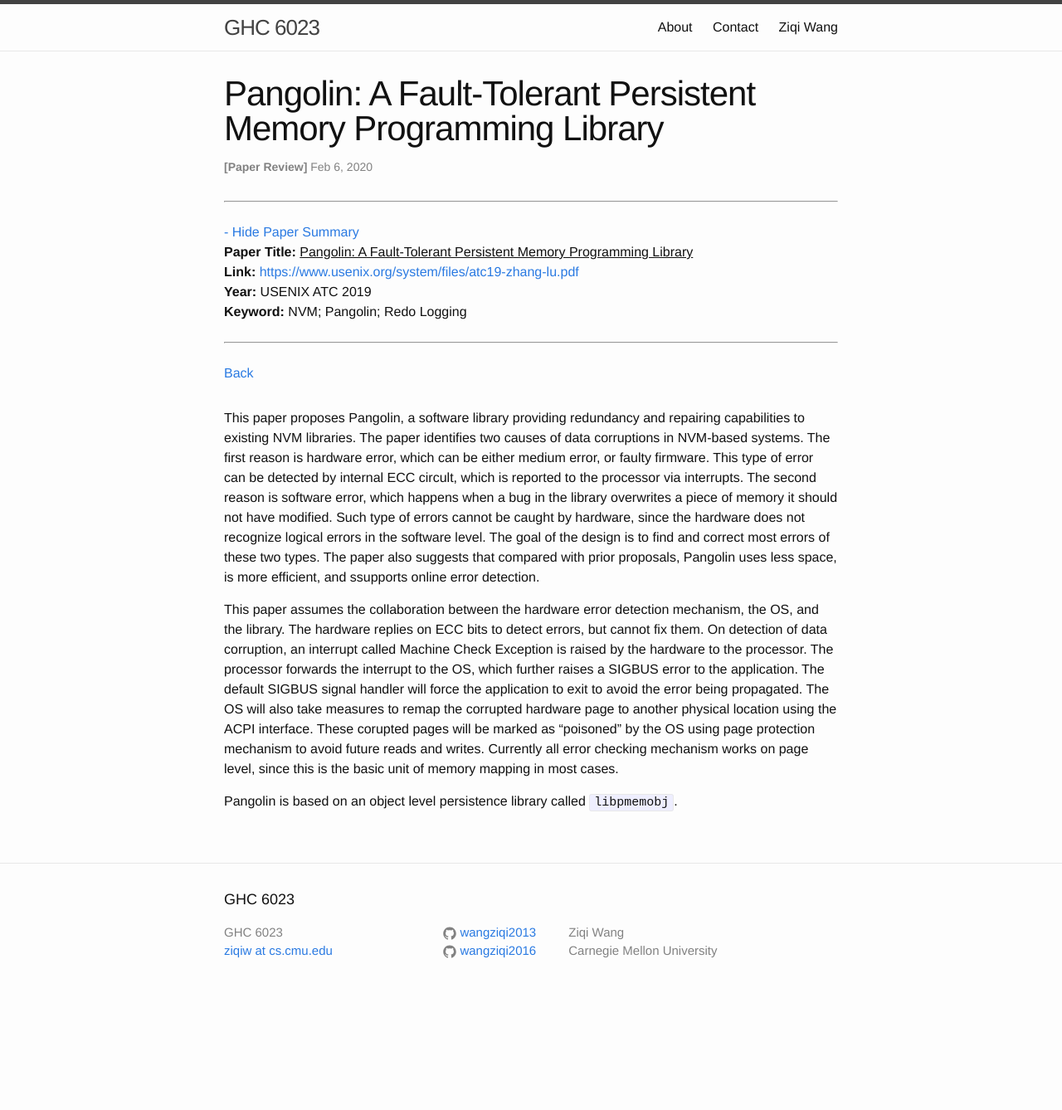
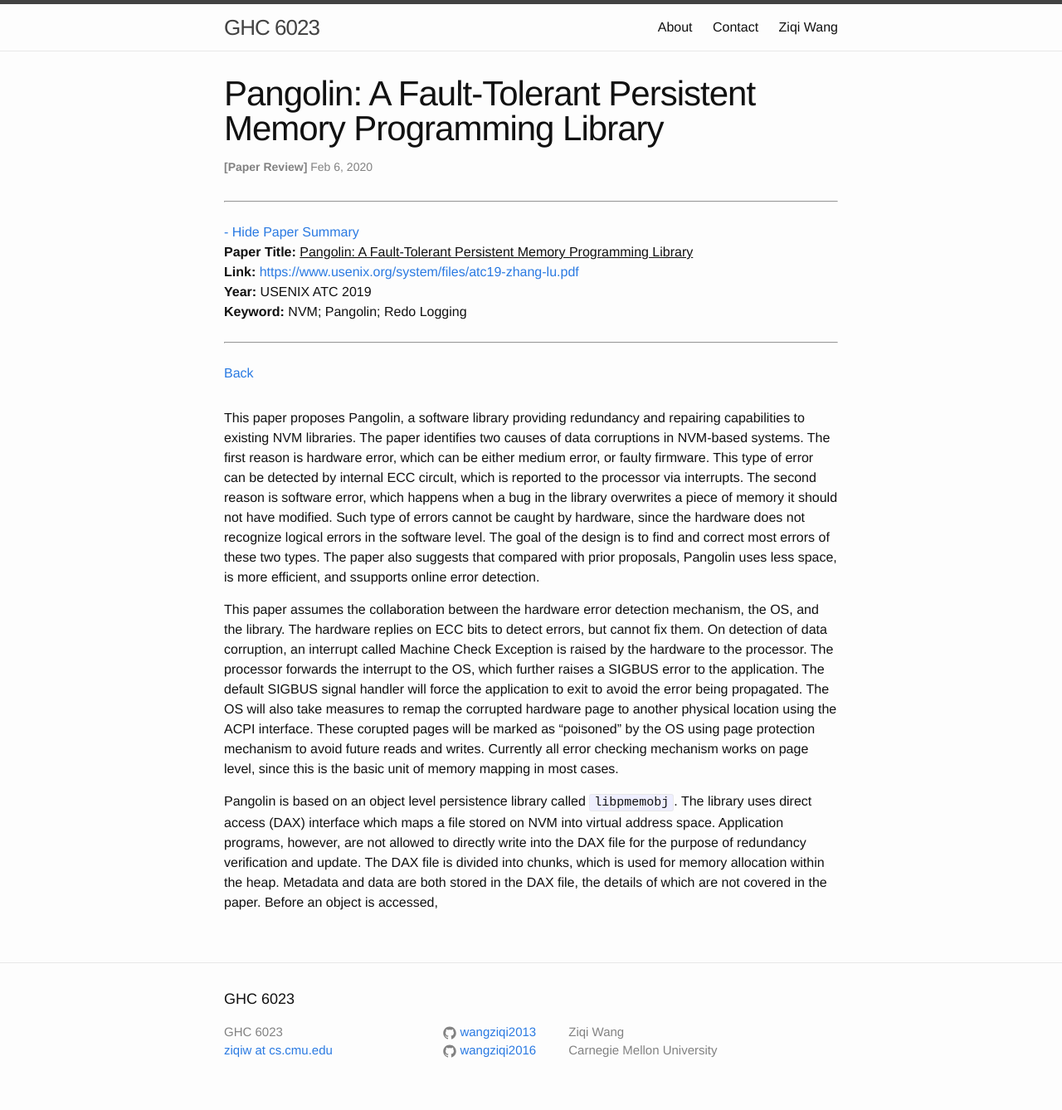
Before and after one commit to wangziqi2013/wangziqi2013.github.io, a Jekyll site: the page built from _posts/2020-02-05-pangolin.markdown, in a window 1280 px wide. Shown: the whole page at 83% size. Built offline with Jekyll 4.4.1, drawn with Linux system fonts in a browser that asks for light colours; before the commit the page ends 1218 px from its top, so only the background shows below that.

Commit message:
Adding lib

```diff
--- a/_posts/2020-02-05-pangolin.markdown
+++ b/_posts/2020-02-05-pangolin.markdown
@@ -31,4 +31,8 @@ location using the ACPI interface. These corupted pages will be marked as "poiso
 mechanism to avoid future reads and writes. Currently all error checking mechanism works on page level, since this is the
 basic unit of memory mapping in most cases.
 
-Pangolin is based on an object level persistence library called `libpmemobj`.
+Pangolin is based on an object level persistence library called `libpmemobj`. The library uses direct access (DAX) interface
+which maps a file stored on NVM into virtual address space. Application programs, however, are not allowed to directly
+write into the DAX file for the purpose of redundancy verification and update. The DAX file is divided into chunks, which
+is used for memory allocation within the heap. Metadata and data are both stored in the DAX file, the details of which
+are not covered in the paper. Before an object is accessed,
```
